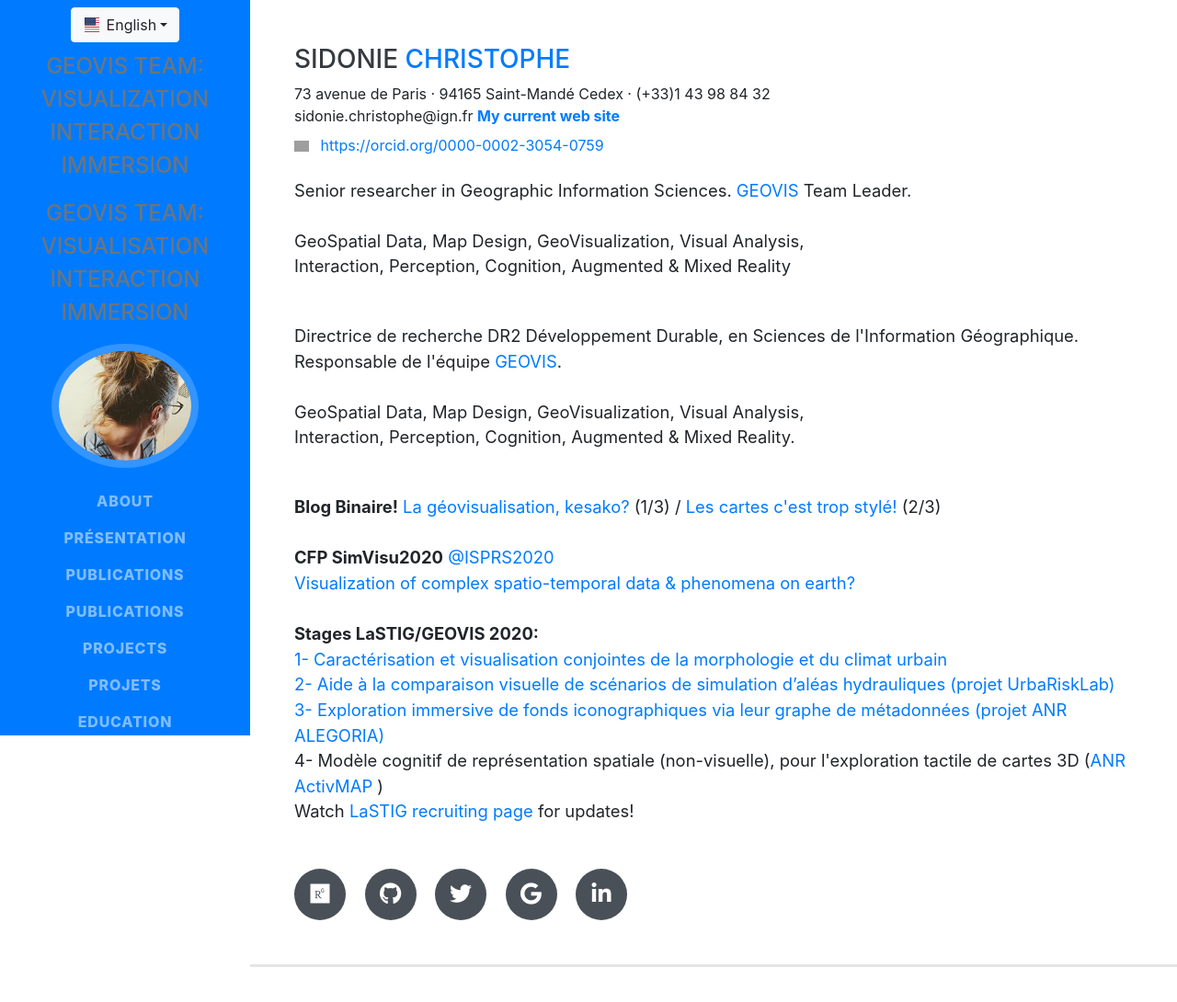
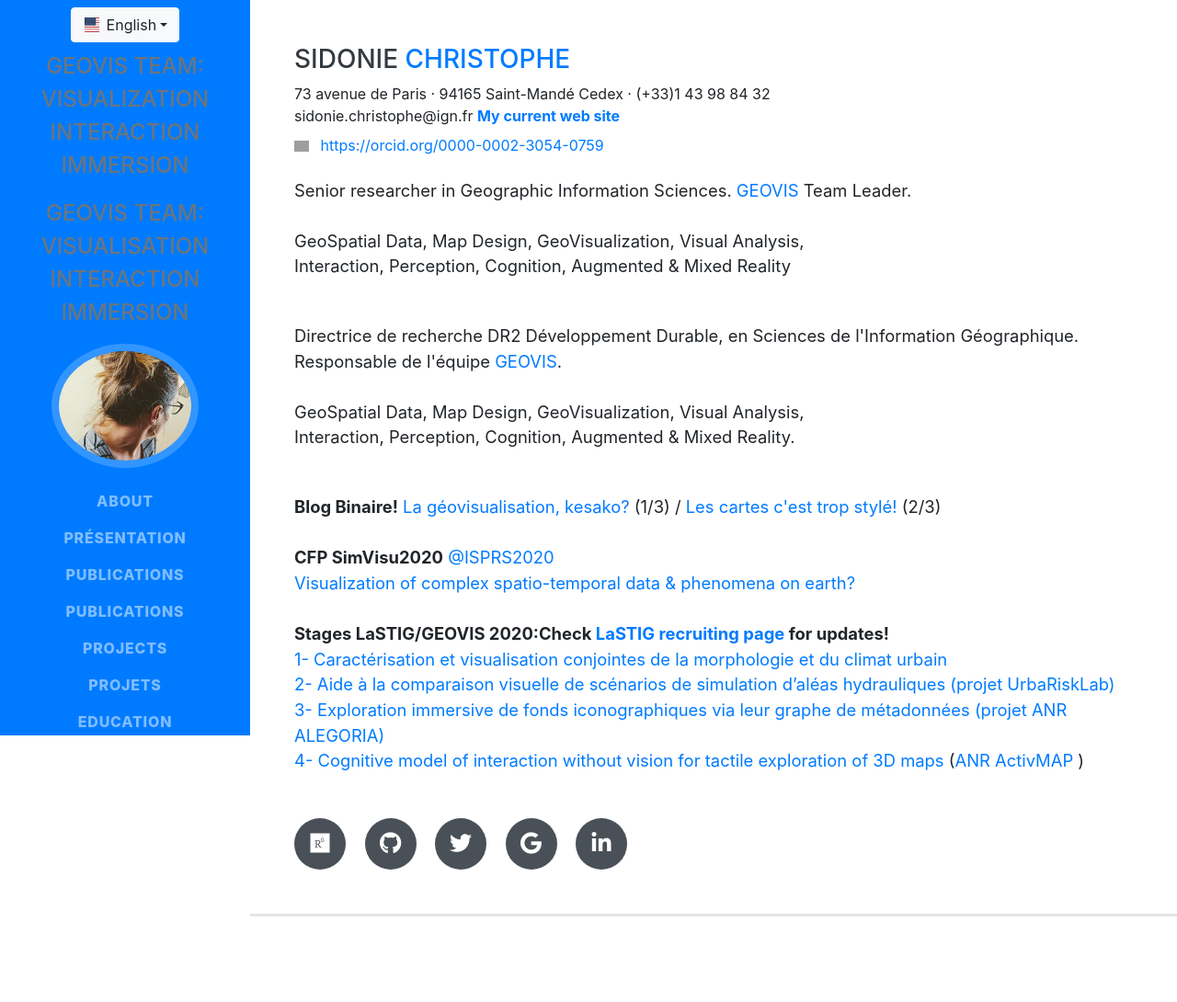
Before and after one commit to umrlastig/sidonie-christophe, a website with bundled scripts: page index.html in a window 1280 px wide. Shown: the top 1090 px of the page at 92% size. Built offline with nearby package versions, Linux system fonts and the light colour scheme; no server answers; grey boxes are pictures that could not be loaded; files whose address does not match are found by name; a web font is replaced by a local one.

Commit message:
add ACTIVMap intern pdf

```diff
--- a/index.html
+++ b/index.html
@@ -120,14 +120,12 @@
         <a href="https://umrlastig.github.io/schristophe_homepage/CFP_ThematicSession_SimVisu2020.pdf">Visualization of complex spatio-temporal data & phenomena on earth? </a>
     <br> <br>
     <!--  <p class="lead mb-5"> -->
-        <b>Stages LaSTIG/GEOVIS 2020:</b><br>
+        <b>Stages LaSTIG/GEOVIS 2020:Check <a href="https://umrlastig.github.io/#recruiting"> LaSTIG recruiting page</a> for updates!</b><br>
         <a href="https://umrlastig.github.io/paul-chapron/Stage_LASTIG_UrbanClimate_2020.pdf">1- Caractérisation et visualisation conjointes de la morphologie et du climat urbain</a><br>
         <a href="https://umrlastig.github.io/schristophe_homepage/URL_LASTIG_PICS_2020.pdf">2- Aide à la comparaison visuelle de scénarios de simulation d’aléas hydrauliques (projet UrbaRiskLab)</a><br>
         <a href="https://umrlastig.github.io/schristophe_homepage/Stage_ALEGORIA_Visu_Graph2020.pdf">3- Exploration immersive de fonds iconographiques via leur graphe de métadonnées (projet ANR ALEGORIA)</a><br>
-        4- Modèle cognitif de représentation spatiale (non-visuelle), pour l'exploration tactile de cartes 3D (<a href="https://activmap.limos.fr/">ANR ActivMAP</a> )<br>
-        Watch <a href="https://umrlastig.github.io/#recruiting"> LaSTIG recruiting page</a> for updates!
-    </p>
-
+        <a href="https://umrlastig.github.io/schristophe_homepage/Intern_ACTIVMap_LASTIG_IRIT_2020.pdf">4- Cognitive model of interaction without vision for tactile exploration of 3D maps</a> (<a href="https://activmap.limos.fr/">ANR ActivMAP</a> )<br>
+            </p>
         <!--</div>-->
         <div class="social-icons">
           <a href="https://www.researchgate.net/profile/Sidonie_Christophe">
```
